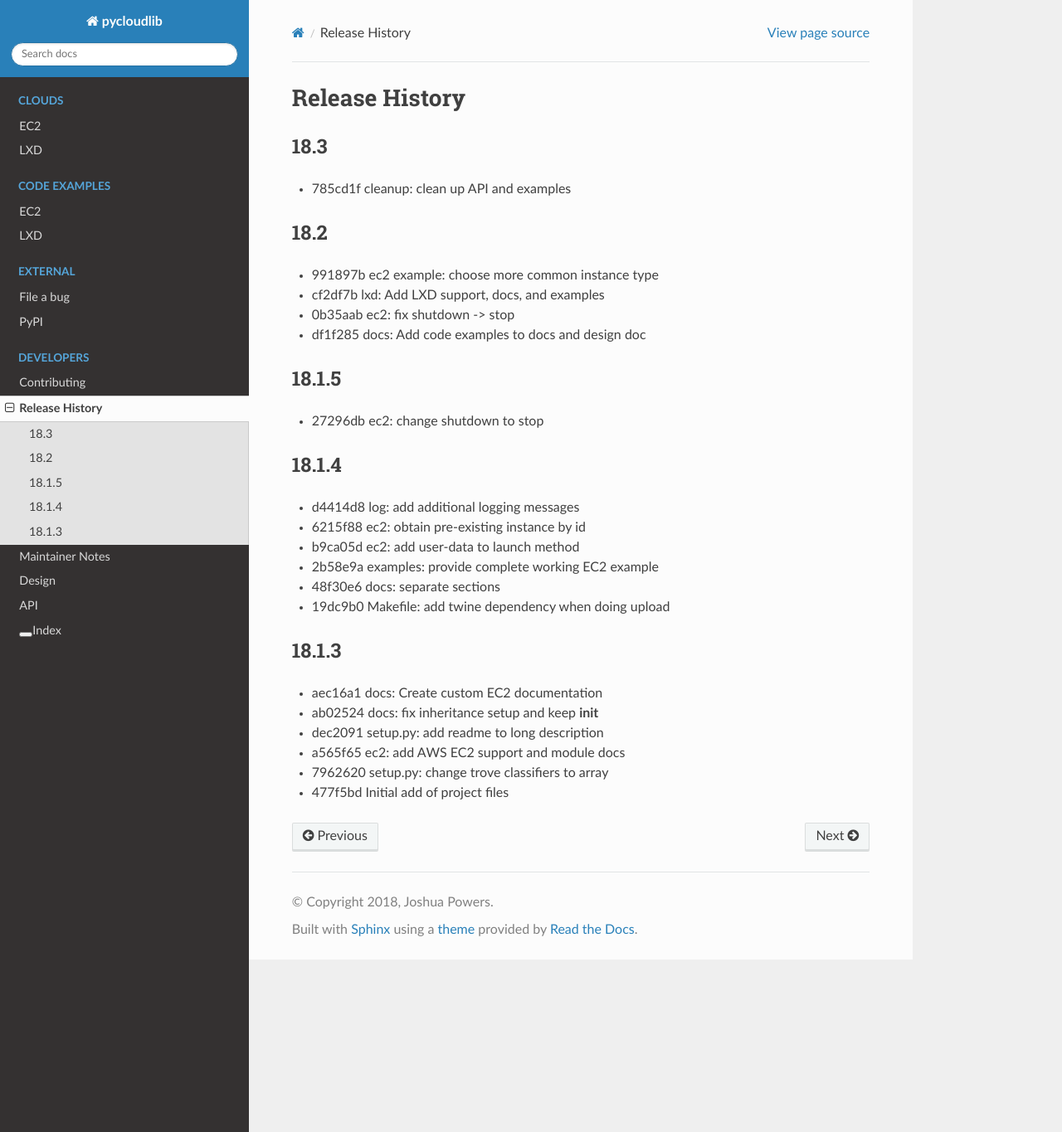
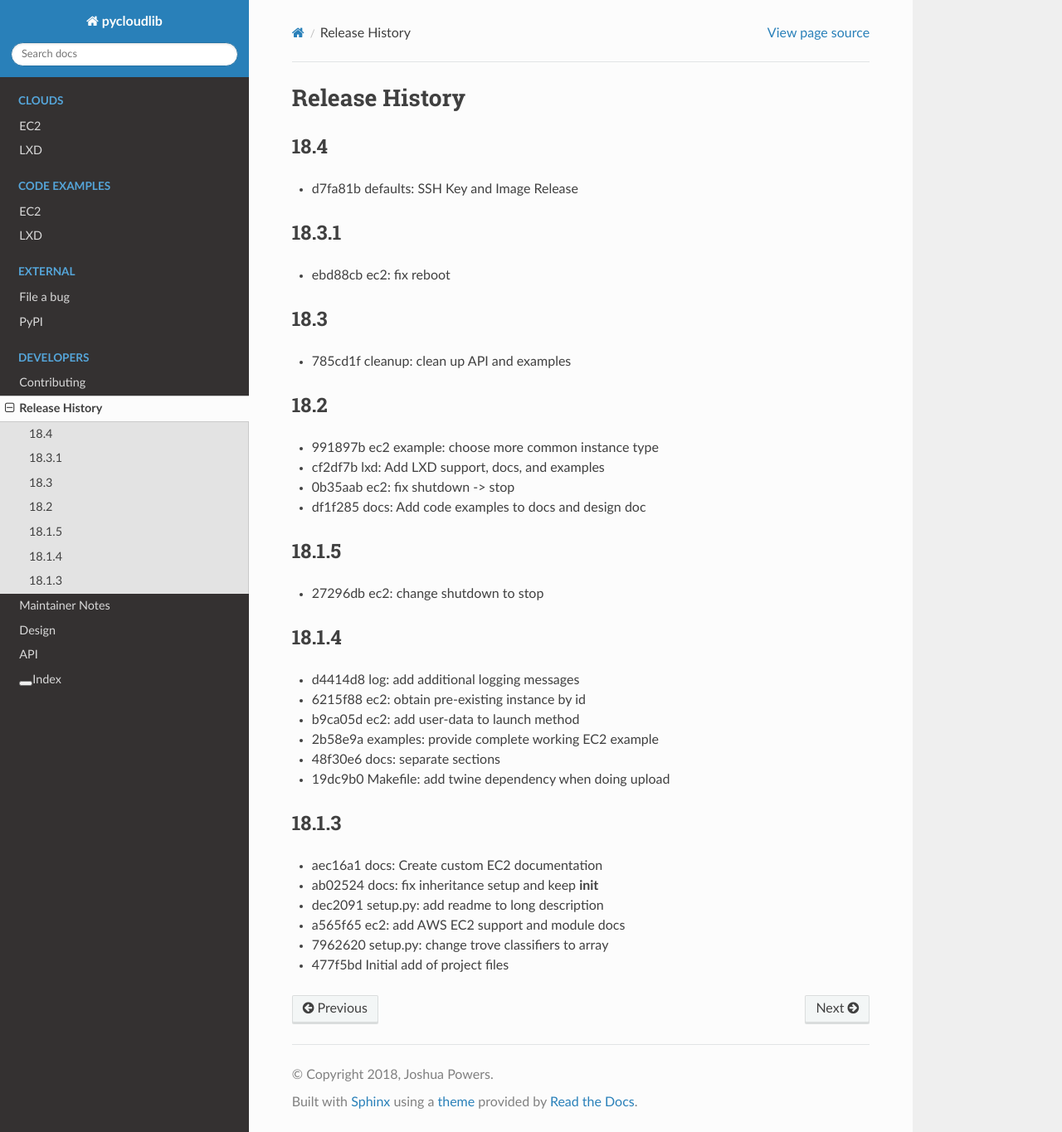
Before and after one commit to canonical/pycloudlib, a Sphinx documentation site: the page built from docs/history.md, in a window 1280 px wide and 1365 px high. Shown: the whole window at 83% size. Built offline with Sphinx 7.4.7 and the Read the Docs theme 2.0.0, drawn with Linux system fonts in a browser that asks for light colours.

Commit message:
Release 18.4

```diff
--- a/docs/history.md
+++ b/docs/history.md
@@ -1,4 +1,12 @@
 # Release History
+
+## 18.4
+
+- d7fa81b defaults: SSH Key and Image Release
+
+## 18.3.1
+
+- ebd88cb ec2: fix reboot
 
 ## 18.3
 
--- a/setup.py
+++ b/setup.py
@@ -15,7 +15,7 @@ with open(README_FILE, 'r') as readme:
 
 setup(
     name='pycloudlib',
-    version='18.3.1',
+    version='18.4',
     description=(
         'Python library to launch, interact, and snapshot cloud instances'
     ),
```
